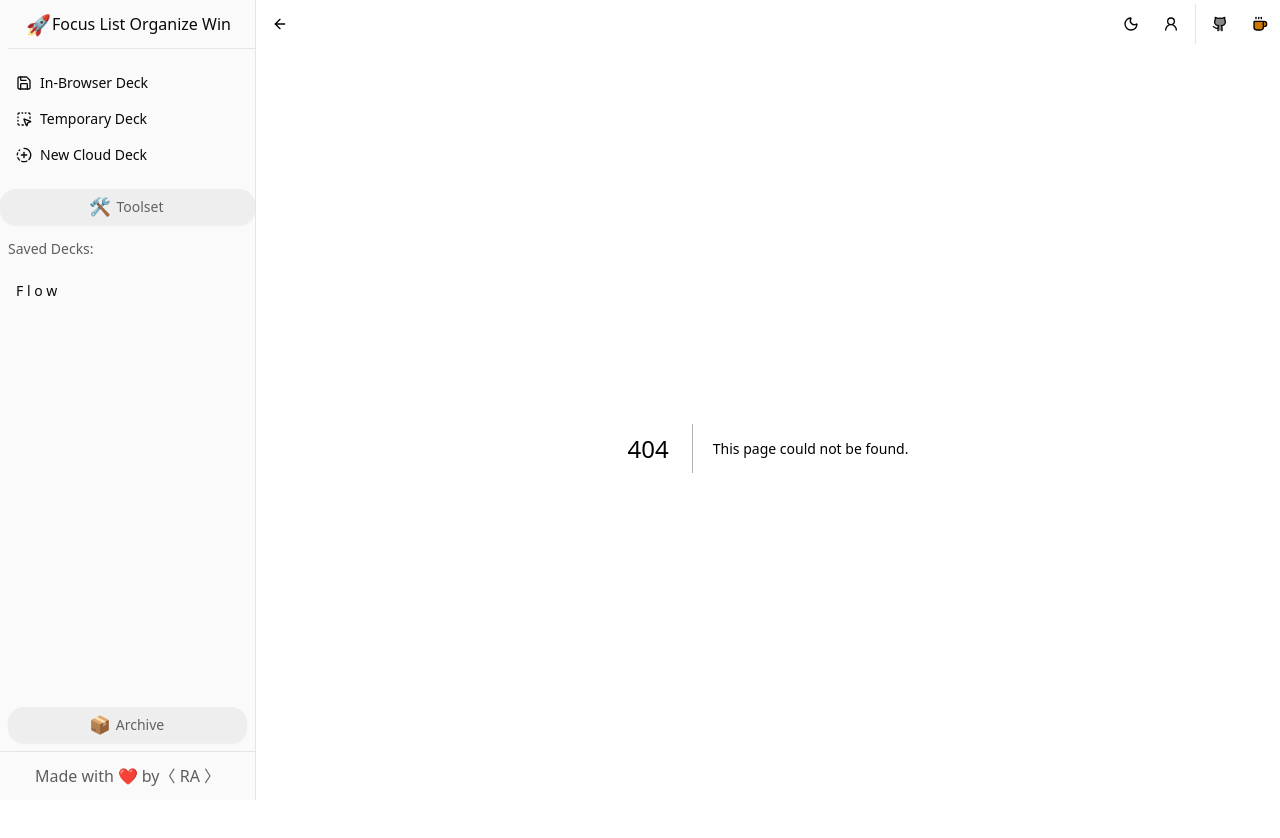
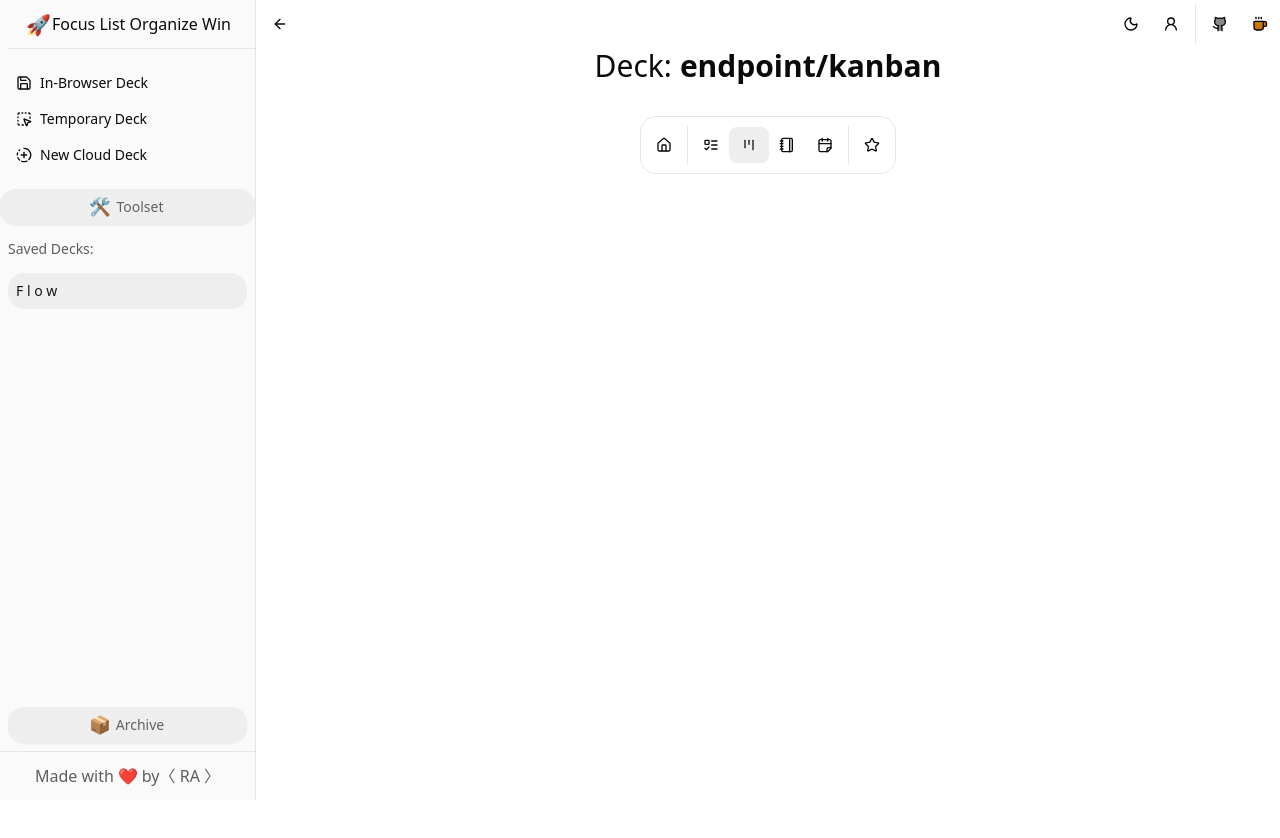
Before and after one commit to ra101/flow, a Next.js app: page /deck/endpoint/kanban in a window 1280 px wide. Before the commit this address had no page. Shown: the top 838 px of the page. Built offline with nearby package versions, Linux system fonts and the light colour scheme.

Commit message:
Add Board Nav

```diff
--- a/next.config.ts
+++ b/next.config.ts
@@ -8,8 +8,15 @@ const nextConfig: NextConfig = ({
       compilationMode: 'annotation',
     },
   },
-  headers: async () => {
-    return [
+  redirects: async () => ([
+      {
+        source: '/deck/:endpoint',
+        destination: '/deck/:endpoint/home',
+        permanent: true,
+      },
+  ]),
+  headers: async () => (
+      [
       {
         source: '/(.*)',
         headers: [
@@ -45,7 +52,7 @@ const nextConfig: NextConfig = ({
         ],
       },
     ]
-  },
+  ),
 
 })
 
--- a/src/app/deck/[endpoint]/page.tsx
+++ b/src/app/deck/[endpoint]/[board]/page.tsx
@@ -2,16 +2,19 @@ import AppDock from "@/components/app-dock";
 import { notFound } from "next/navigation";
 
 interface DeckPageProps {
-  params: { endpoint: string };
+  params: {
+    endpoint: string,
+    board: string
+  };
 }
 
 const Deck = async ({ params }: DeckPageProps) => {
-  const { endpoint } = await params;
+  const { endpoint, board } = await params;
   if (!endpoint) return notFound();
   return (
     <div className="flex flex-col items-center justify-even h-screen text-3xl">
       <div className="flex">
-      Deck: <span className="ml-2 font-bold">{endpoint}</span>
+      Deck: <span className="ml-2 font-bold">{endpoint}/{board}</span>
 
       </div>
 
--- a/src/components/app-dock.tsx
+++ b/src/components/app-dock.tsx
@@ -1,42 +1,47 @@
+'use client'
+
 import { Dock, DockIcon, } from "@/components/ui/dock";
 import { Separator } from "@/components/ui/separator";
-import { Home, KanbanIcon, ListTodoIcon, CalendarFoldIcon, TimerIcon, NotebookIcon, StarIcon } from "lucide-react";
+import { KanbanIcon, ListTodoIcon, CalendarFoldIcon, NotebookIcon, StarIcon, HomeIcon } from "lucide-react";
+import { Button } from "./ui/button";
+import Link from "next/link";
+import { useParams } from "next/navigation";
+
+
+type DockToolButtonProps = {
+    link: string;
+    Icon: React.ComponentType;
+};
+
+
+const DockToolButton = ({ link, Icon }: DockToolButtonProps) => {
+    const isActive = useParams<{ board: string }>().board === link;
+    return (
+      <Button asChild variant="ghost" className="m-0 data-[active=true]:bg-accent data-[active=true]:text-accent-foreground dark:data-[active=true]:bg-accent/50"
+        data-active={isActive}>
+        <Link href={link}>
+            {Icon && <Icon />}
+        </Link>
+      </Button>
+    );
+};
 
 const AppDock = () => {
-  return (
-<Dock className="bottom-0">
-  <DockIcon>
-    <Home />
-  </DockIcon>
-  <Separator orientation="vertical" className="h-full" />
-  <DockIcon>
-    <ListTodoIcon />
-    </DockIcon>
+return (
+  <Dock>
+    <DockIcon><DockToolButton link="home" Icon={HomeIcon}/></DockIcon>
 
+    <Separator orientation="vertical" className="h-full" />
 
-  <DockIcon>
-    <TimerIcon />
-  </DockIcon>
+    <DockIcon><DockToolButton link="tasks" Icon={ListTodoIcon}/></DockIcon>
+    <DockIcon><DockToolButton link="kanban" Icon={KanbanIcon}/></DockIcon>
+    <DockIcon><DockToolButton link="notes" Icon={NotebookIcon}/></DockIcon>
+    <DockIcon><DockToolButton link="calender" Icon={CalendarFoldIcon}/></DockIcon>
 
-  <DockIcon>
-    <KanbanIcon />
-  </DockIcon>
+    <Separator orientation="vertical" className="h-full" />
 
-
-  <DockIcon>
-    <NotebookIcon />
-  </DockIcon>
-
-  <DockIcon>
-    <CalendarFoldIcon />
-  </DockIcon>
-  <Separator orientation="vertical" className="h-full" />
-
-  <DockIcon>
-    <StarIcon />
-  </DockIcon>
-
-</Dock>
+    <DockIcon><DockToolButton link="activity" Icon={StarIcon}/></DockIcon>
+  </Dock>
   );
 }
 
--- a/src/components/app-sidebar.tsx
+++ b/src/components/app-sidebar.tsx
@@ -14,25 +14,25 @@ import { Button } from "@/components/ui/button";
 import {  SaveIcon, SquareDashedMousePointerIcon, CircleFadingPlusIcon } from "lucide-react";
 import { cn } from "@/utils/tailwind";
 import Link from "next/link";
-import { usePathname } from "next/navigation";
+import { useParams } from "next/navigation";
 
 
 const sidebarComponentCss = "group-data-[collapsible=icon]:opacity-0 transition-[opacity] delay-150 duration-200 ease-linear"
 
 type SideBarDeckButtonProps = {
-    state: string;
     text: string;
-    link: string;
+    endpoint: string;
+    board?: string;
     Icon?: React.ComponentType | null;
 };
 
-const SideBarDeckButton = ({ state, text, link, Icon = null }: SideBarDeckButtonProps) => {
-    const href = `/deck/${link}`
-    const isActive = usePathname() === href;
+const SideBarDeckButton = ({ text, endpoint, board = "home", Icon = null }: SideBarDeckButtonProps) => {
+    const { state } = useSidebar()
+    const isActive = useParams<{ endpoint: string }>().endpoint === endpoint;
     return (
         <Button asChild variant="ghost" className="p-0 pl-2 rounded-2xl justify-start font-normal group-data-[collapsible=icon]:justify-end data-[active=true]:bg-accent data-[active=true]:text-accent-foreground dark:data-[active=true]:bg-accent/50"
         data-active={isActive}>
-            <Link href={href}>
+            <Link href={`/deck/${endpoint}/${board}`}>
                 {Icon && <span className="m-0"><Icon /></span>}
                 <span className={sidebarComponentCss}>{state === "expanded" && text}</span>
             </Link>
@@ -61,16 +61,17 @@ const AppSidebar = () => {
             <SidebarSeparator />
             <SidebarGroup>
                 <SideBarDeckButton
-                    state={state}
                     Icon={SaveIcon}
                     text="In-Browser Deck"
-                    link="local" />
+                    endpoint="local" />
                 <SideBarDeckButton
-                    state={state}
                     Icon={SquareDashedMousePointerIcon}
                     text="Temporary Deck"
-                    link="temp" />
-                <SideBarDeckButton state={state} Icon={CircleFadingPlusIcon} text="New Cloud Deck" link="untitled-flowdeck" />
+                    endpoint="temp" />
+                <SideBarDeckButton
+                    Icon={CircleFadingPlusIcon}
+                    text="New Cloud Deck"
+                    endpoint="untitled-flowdeck" />
             </SidebarGroup >
             <SidebarGroup className="p-0">
                 <Button asChild variant="secondary" className="p-0 rounded-2xl hover:bg-primary/5">
@@ -89,7 +90,7 @@ const AppSidebar = () => {
                 </span>
             </SidebarGroupLabel>
             <SidebarGroup className="overflow-auto mt-0 pt-0">
-                <SideBarDeckButton state={state} text="F l o w" link="endpoint" />
+                <SideBarDeckButton text="F l o w" endpoint="endpoint" board="kanban"/>
             </SidebarGroup >
         </SidebarContent>
         <SidebarFooter>
--- a/src/components/ui/dock.tsx
+++ b/src/components/ui/dock.tsx
@@ -22,7 +22,7 @@ export interface DockProps extends VariantProps<typeof dockVariants> {
 }
 
 const DEFAULT_SIZE = 30;
-const DEFAULT_MAGNIFICATION = 60;
+const DEFAULT_MAGNIFICATION = 40;
 const DEFAULT_DISTANCE = 140;
 
 const dockVariants = cva(
```
